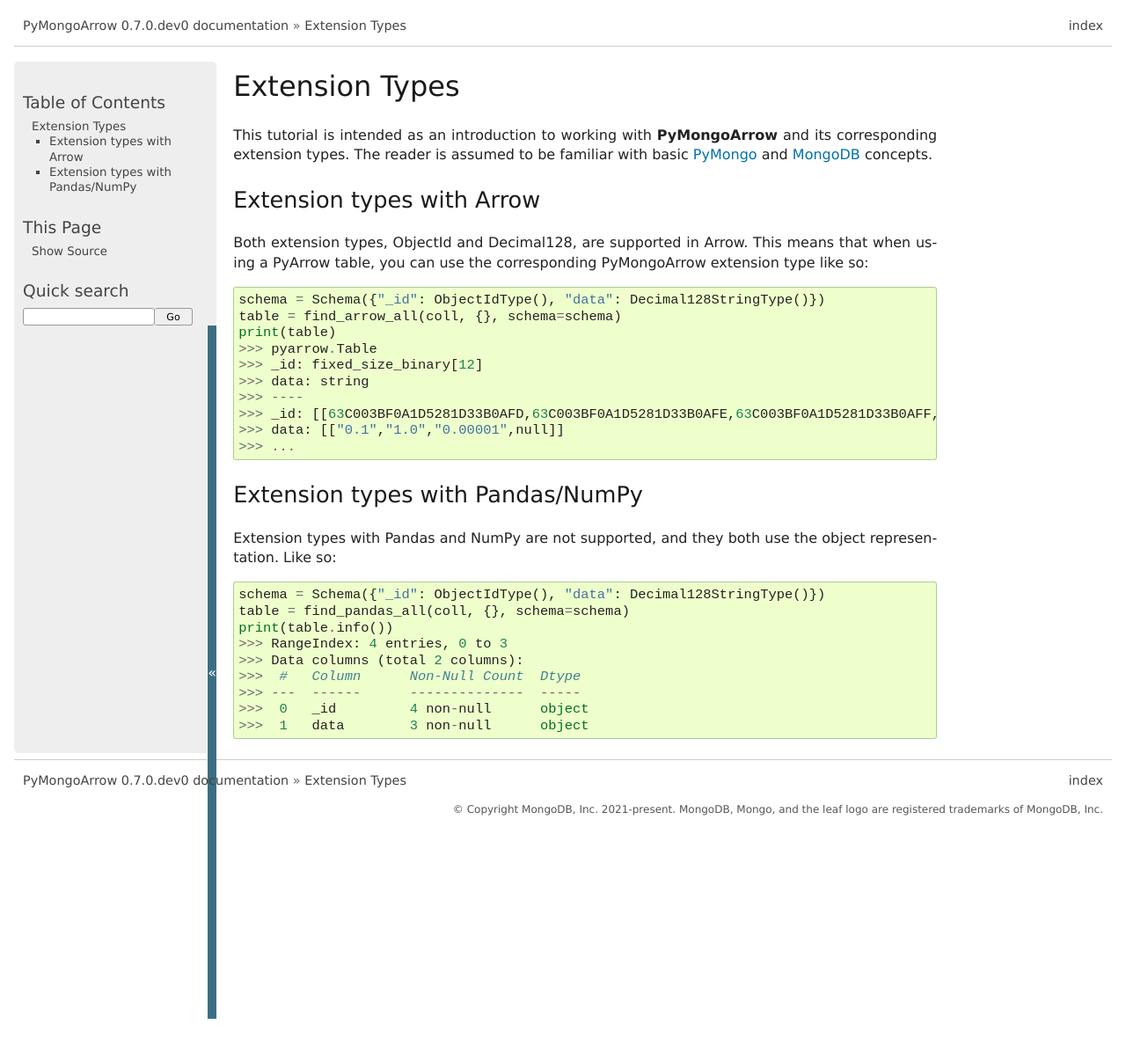
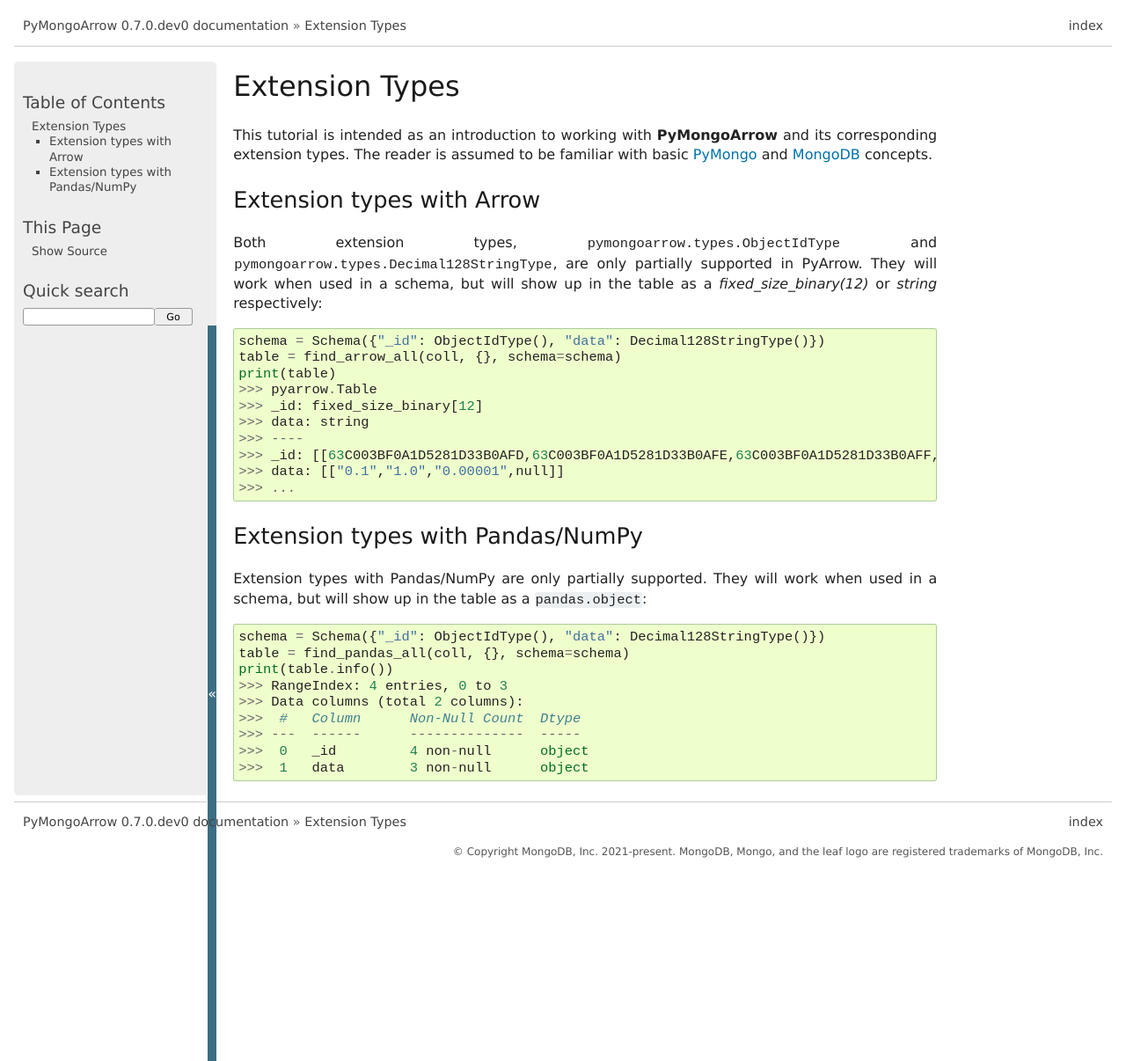
Before and after one commit to mongodb-labs/mongo-arrow, a Sphinx documentation site: the page built from bindings/python/docs/source/extension_types.rst, in a window 1280 px wide. Shown: the whole page at 88% size. Built offline with Sphinx 7.4.7, drawn with Linux system fonts in a browser that asks for light colours; cross-references to code outside the pages are shown as plain code; before the commit the page ends 1158 px from its top, so only the background shows below that.

Commit message:
improve docs

```diff
--- a/bindings/python/docs/source/extension_types.rst
+++ b/bindings/python/docs/source/extension_types.rst
@@ -8,8 +8,8 @@ This tutorial is intended as an introduction to working with
 
 Extension types with Arrow
 ^^^^^^^^^^^^^^^^^^^^^^^^^^
-Both extension types, ObjectId and Decimal128, are supported in Arrow. This means that when using
-a PyArrow table, you can use the corresponding PyMongoArrow extension type like so::
+Both extension types, :class:`pymongoarrow.types.ObjectIdType` and :class:`pymongoarrow.types.Decimal128StringType`, are only partially supported in PyArrow. They will work when used in a
+schema, but will show up in the table as a `fixed_size_binary(12)` or `string` respectively::
 
         schema = Schema({"_id": ObjectIdType(), "data": Decimal128StringType()})
         table = find_arrow_all(coll, {}, schema=schema)
@@ -26,8 +26,8 @@ a PyArrow table, you can use the corresponding PyMongoArrow extension type like
 
 Extension types with Pandas/NumPy
 ^^^^^^^^^^^^^^^^^^^^^^^^^^^^^^^^^
-Extension types with Pandas and NumPy are not supported, and they both use the object representation.
-Like so::
+Extension types with Pandas/NumPy are only partially supported. They will work when used in a
+schema, but will show up in the table as a :py:`pandas.object`::
 
         schema = Schema({"_id": ObjectIdType(), "data": Decimal128StringType()})
         table = find_pandas_all(coll, {}, schema=schema)
```
